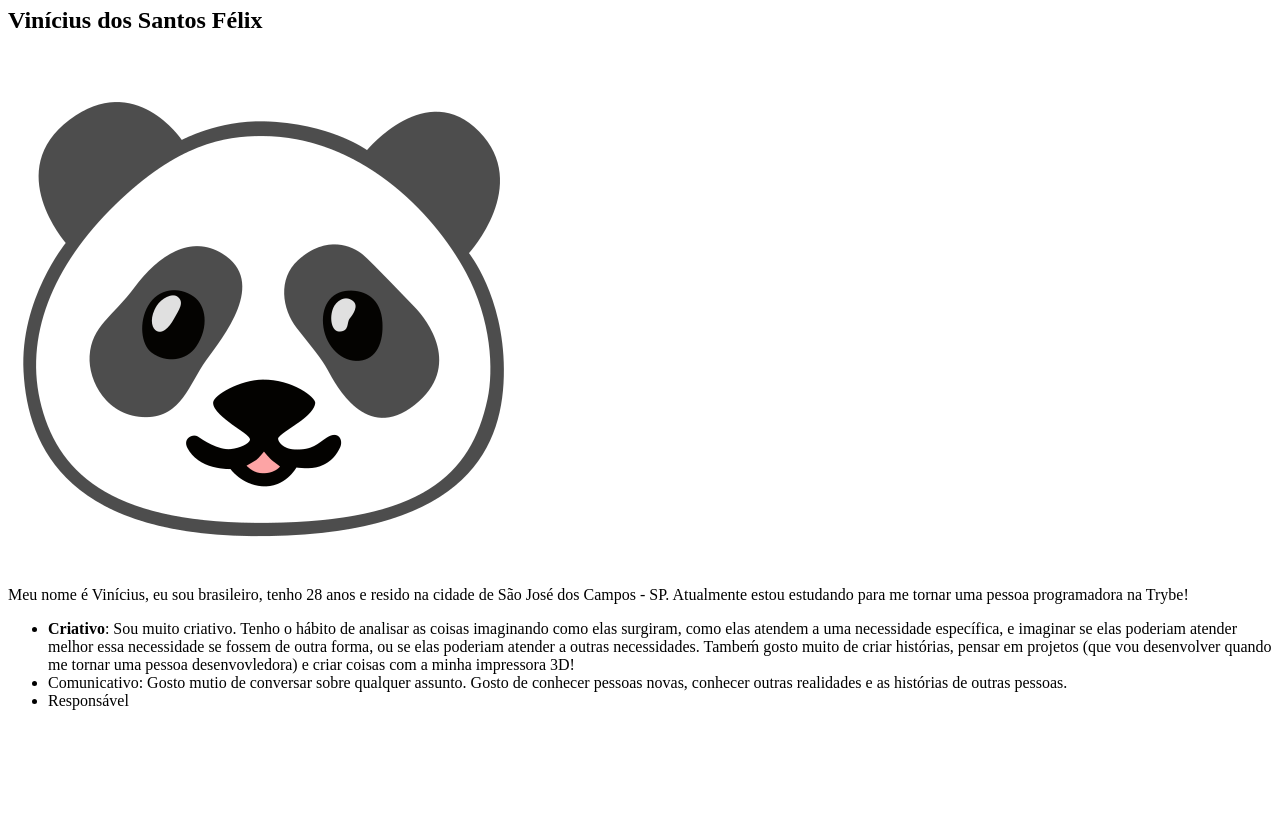
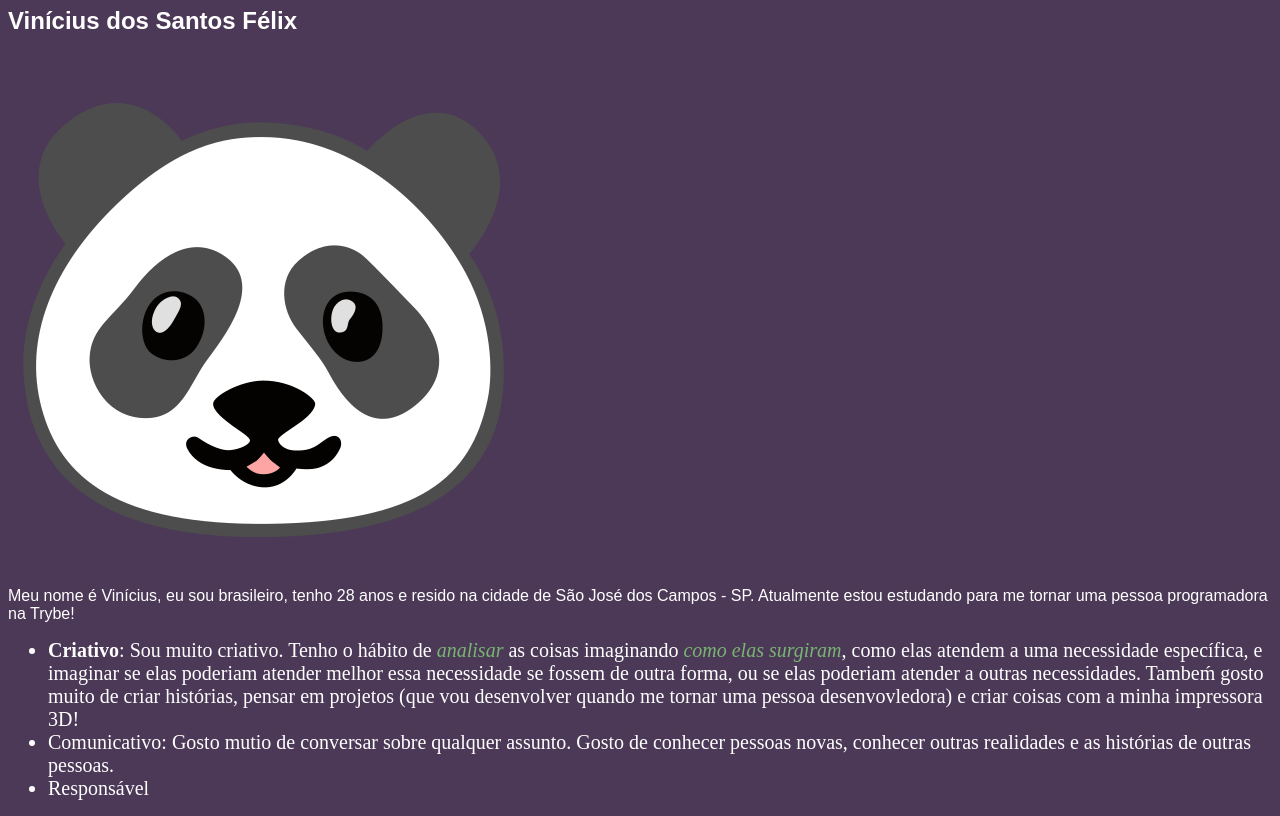
Before and after one commit to viniciusfellix/viniciusfellix.github.io, a plain HTML site: page index.html in a window 1280 px wide. Shown: the part 73-889 px from the top of the page. Before the commit the page ends 800 px from the top, so only its background shows below. Drawn offline with Linux system fonts and the light colour scheme.

Commit message:
Atualizando meu portfólio coom estilos incríveis!

```diff
--- a/index.html
+++ b/index.html
@@ -11,7 +11,7 @@
     <img src="panda.png" alt="Uma marcação até eu tirar uma foto minha">
     <p>Meu nome é Vinícius, eu sou brasileiro, tenho 28 anos e resido na cidade de São José dos Campos - SP. Atualmente estou estudando para me tornar uma pessoa programadora na Trybe!</p>
     <ul>
-        <li><strong>Criativo</strong>: Sou muito criativo. Tenho o hábito de analisar as coisas imaginando como elas surgiram, como elas atendem a uma necessidade específica, e imaginar se elas poderiam atender melhor essa necessidade se fossem de outra forma, ou se elas poderiam atender a outras necessidades. Tambeḿ gosto muito de criar histórias, pensar em projetos (que vou desenvolver quando me tornar uma pessoa desenvovledora) e criar coisas com a minha impressora 3D!</li>
+        <li><strong>Criativo</strong>: Sou muito criativo. Tenho o hábito de <em>analisar</em> as coisas imaginando <em>como elas surgiram</em>, como elas atendem a uma necessidade específica, e imaginar se elas poderiam atender melhor essa necessidade se fossem de outra forma, ou se elas poderiam atender a outras necessidades. Tambeḿ gosto muito de criar histórias, pensar em projetos (que vou desenvolver quando me tornar uma pessoa desenvovledora) e criar coisas com a minha impressora 3D!</li>
         <li>Comunicativo: Gosto mutio de conversar sobre qualquer assunto. Gosto de conhecer pessoas novas, conhecer outras realidades e as histórias de outras pessoas. </li>
         <li>Responsável</li>
     </ul>
--- a/style.css
+++ b/style.css
@@ -0,0 +1,13 @@
+body{
+    background-color: #4c3957;
+    color: #fff;
+}
+h2 , p {
+    font-family: Arial, Helvetica, sans-serif;
+}
+em {
+    color: #79b473;
+}
+ul li{
+    font-size: 20px;
+}
```
